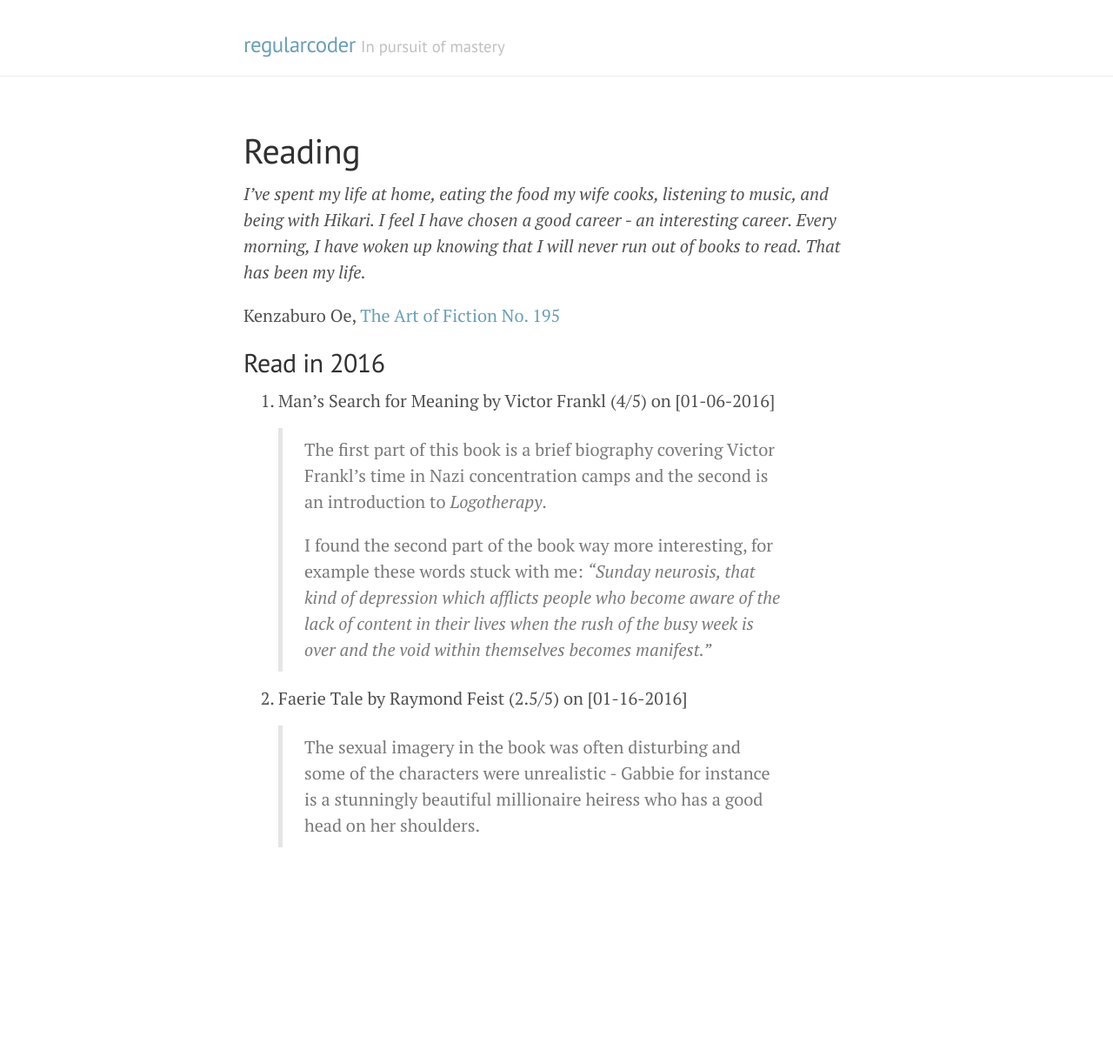
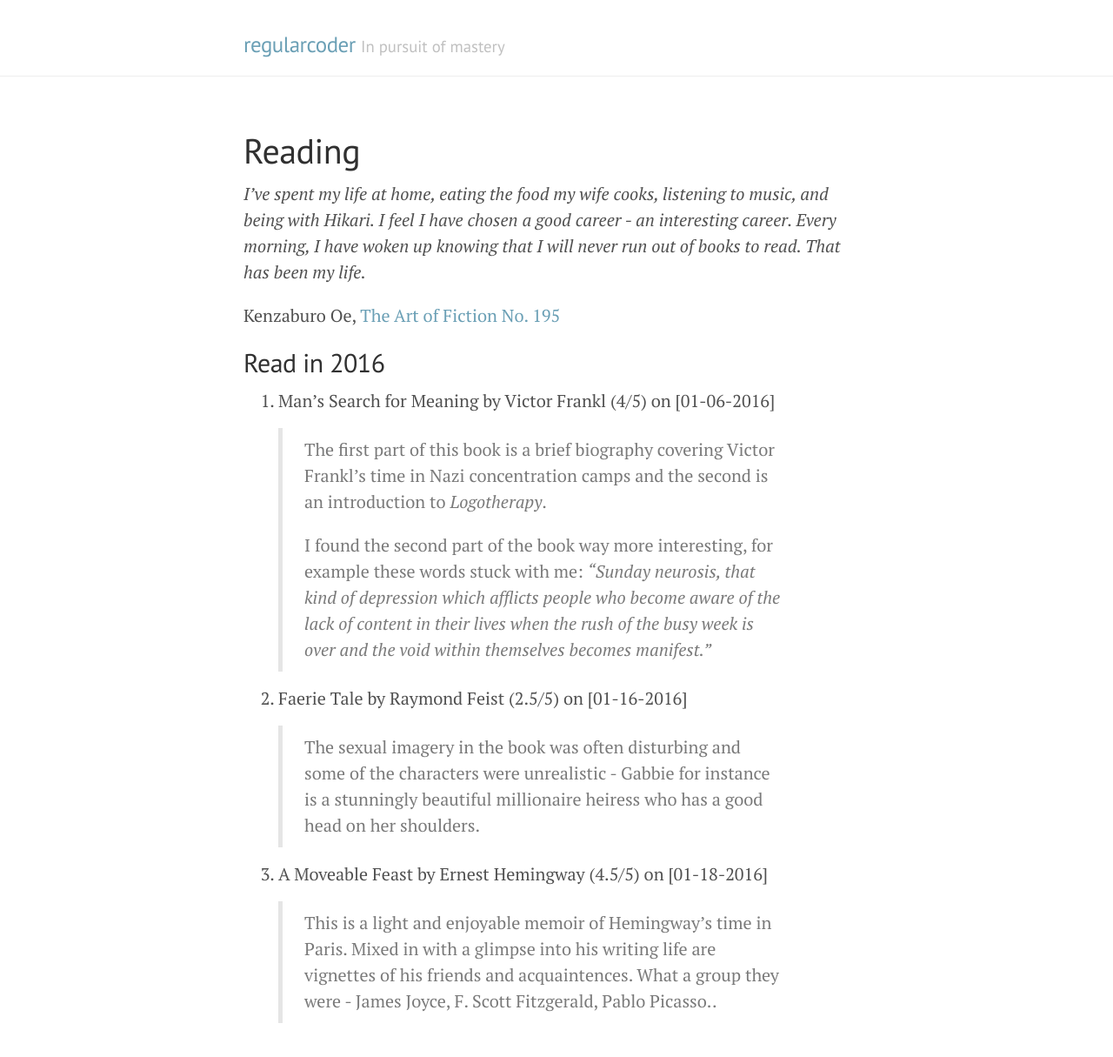
Before and after one commit to regularcoder/regularcoder, a Jekyll site: the page built from reading.md, in a window 1280 px wide, cut to the strip 104-1360 px from the top of the page. Shown: the top 1215 px of the strip at 87% size. Built offline with Jekyll 4.4.1, drawn with Linux system fonts in a browser that asks for light colours; Markdown is read by kramdown in place of the engine named in the settings; before the commit the page ends 1158 px from its top, so only the background shows below that.

Commit message:
Added new book

```diff
--- a/reading.md
+++ b/reading.md
@@ -17,3 +17,6 @@ Kenzaburo Oe, [The Art of Fiction No. 195](http://www.theparisreview.org/intervi
 
 2. Faerie Tale by Raymond Feist (2.5/5) on [01-16-2016]
 > The sexual imagery in the book was often disturbing and some of the characters were unrealistic - Gabbie for instance is a stunningly beautiful millionaire heiress who has a good head on her shoulders.
+
+3. A Moveable Feast by Ernest Hemingway (4.5/5) on [01-18-2016]
+> This is a light and enjoyable memoir of Hemingway's time in Paris. Mixed in with a glimpse into his writing life are vignettes of his friends and acquaintences. What a group they were - James Joyce, F. Scott Fitzgerald, Pablo Picasso..
```
